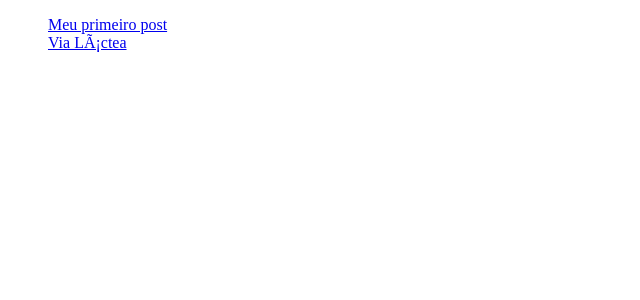
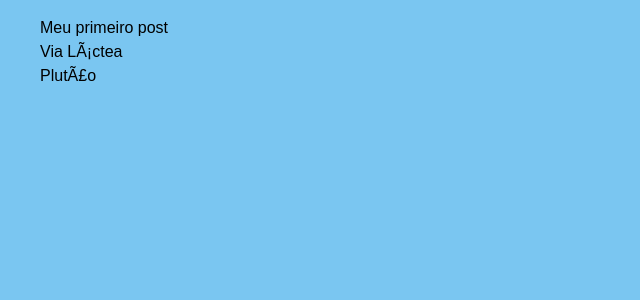
Before and after one commit to gabrielafanucchi/SiteDaGabriela, a Jekyll site: the page built from index.markdown, in a window 1280 px wide. Shown: the top 300 px of the page, without its empty margins (0-640 px from the left). Built offline with Jekyll 4.4.1, drawn with Linux system fonts in a browser that asks for light colours.

Commit message:
segundo post plutao

```diff
--- a/_sass/main.scss
+++ b/_sass/main.scss
@@ -1,3 +1,138 @@
-body{
-    color: navy;
+:root {
+    --primary-color: white;
+    --secondary-color: yellow;
+    --primary-background: rgb(122, 198, 241);
+    --secondary-background: blue;
+    --tertiary-background: white;
+    font-family: Montserrat, sans-serif;
+    font-size: 16px;
+    line-height: 1.5em;
+
 }
+
+* {
+    box-sizing: border-box;
+}
+body {
+    margin: 0;
+    padding: 0;
+    background: var(--primary-background);
+}
+
+li, a {
+    color: var(--light);
+    text-decoration: none;
+}
+
+body {
+    display: flex;
+    flex-direction: column;
+}
+
+header#cabecalho-principal {
+    background: var(--secondary-background);
+    color: var(--primary-color);
+    height: 80px;
+    display: flex;
+    justify-content: center;
+    align-items: center;
+    grid-area: header;
+}
+
+nav#navegacao-principal {
+    background: var(--secondary-background);
+    color: var(--primary-color);
+    display: flex;
+    justify-content: center;
+    grid-area: nav;
+}
+
+nav#navegacao-principal ul {
+    margin: 0;
+    padding: 0;
+}
+
+nav#navegacao-principal li {
+    display: inline-block;
+    padding: 10px;
+}
+
+main {
+    align-self: center;
+    width: calc(100% - 60px);
+    display: grid;
+    grid-template-columns: auto 300px;
+    grid-template-areas: "sec1 aside"
+                         "sec2 aside";
+}
+
+.posts {
+    grid-area: sec1;
+    display: grid;
+    grid-template-columns: repeat(auto-fit, minmax(100px,1fr));
+}
+
+article {
+    display: flex;
+    flex-direction: column;
+    justify-content: space-between;
+    padding: 30px
+}
+
+article header p {
+    font-size: 12px;
+}
+
+article footer {
+    color: gray;
+}
+
+article img {
+    width: 160px;
+    justify-self: center;
+}
+
+.outra {
+    grid-area: sec2;
+}
+
+.outra p {
+    padding-left: 30px;
+}
+
+aside {
+    margin: 50px 30px;
+    height: 80%;
+    border: 15px  solid var(--secondary-background);
+    background-color: var(--tertiary-background);
+    color: var(--secondary-color);
+    grid-area: aside;
+}
+
+aside p {
+    padding: 20px;
+}
+
+footer#rodape-principal {
+    margin-top: 30px;
+    background: var(--secondary-background);
+    color: var(--primary-color);
+    height: 60px;
+    display: flex;
+    justify-content: center;
+    align-items: center;
+}
+
+@media only screen and (max-width: 768px) {
+    main {
+        grid-template-columns: auto;
+        grid-template-areas: "sec1" "sec2" "aside";
+    }
+}
+
+@media only screen and (max-width: 576px) {
+    .posts {
+        grid-template-columns: 1fr;
+        grid-template-rows: 1fr 1fr;
+    }
+}
```
Also changed, not shown: _posts/2020-10-06-Plutao.markdown (added, +15 -0 lines), 5 other files.
